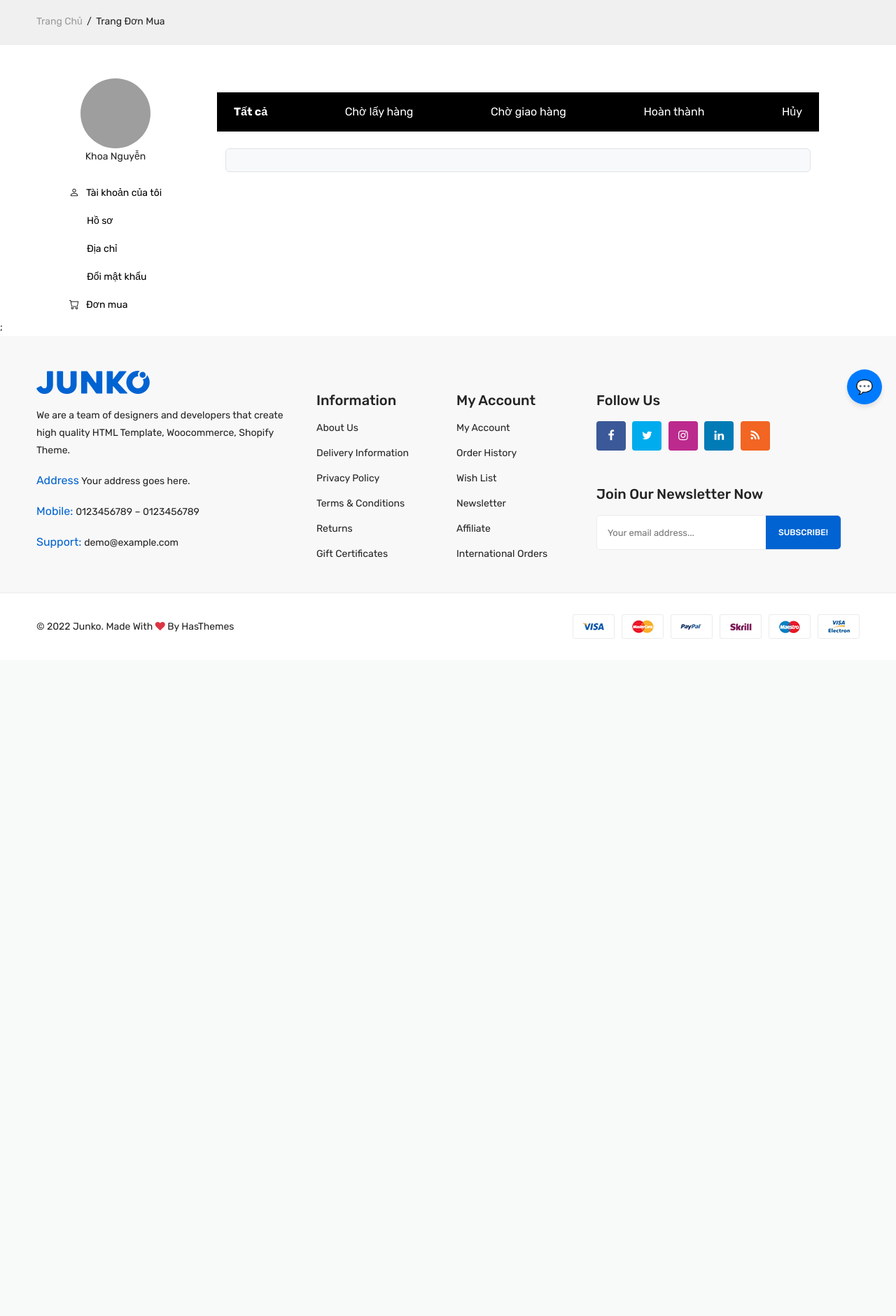
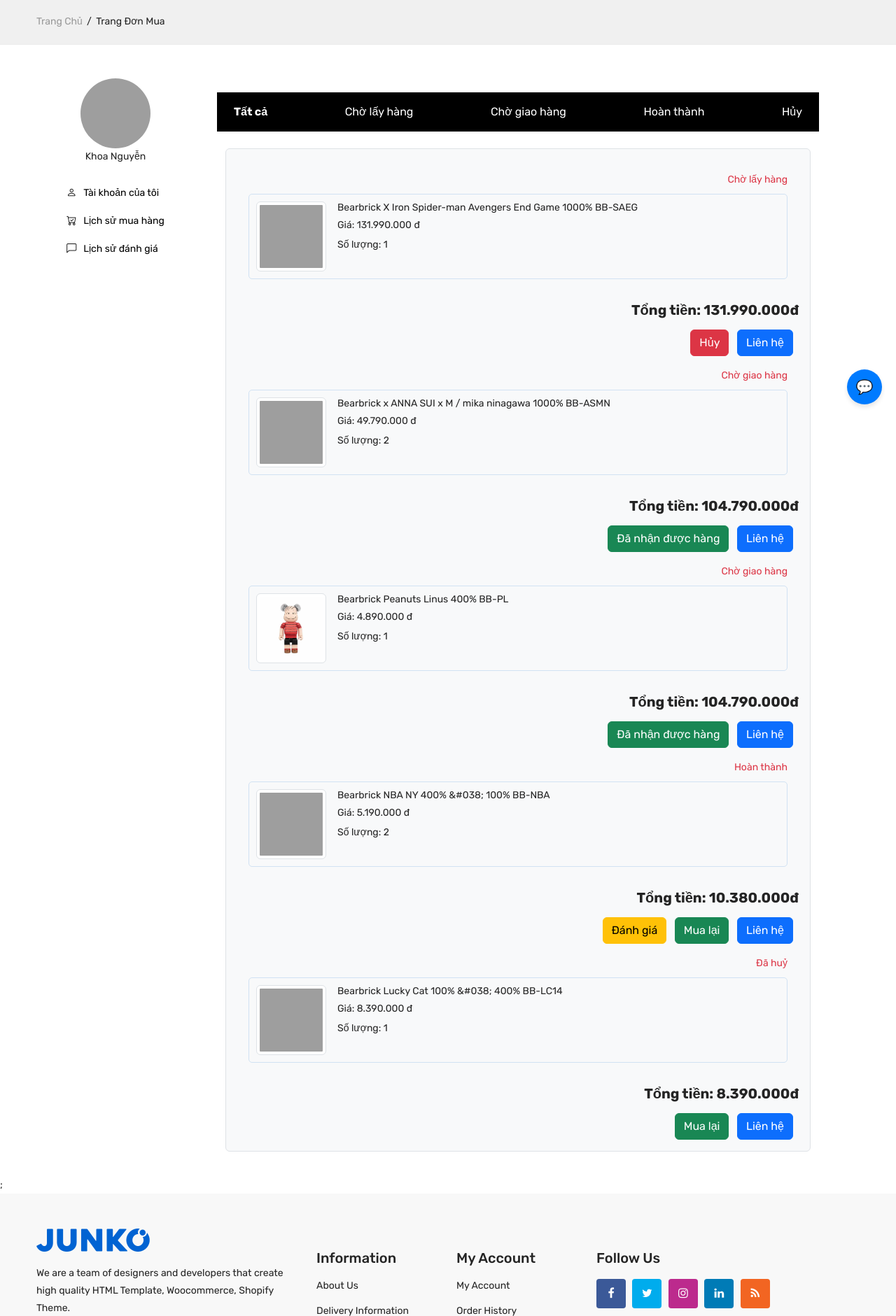
Before and after one commit to tinle1811/Beta6s, a Laravel app: page /purchase in a window 1280 px wide. Shown: the part 202-2083 px from the top of the page at 70% size. Before the commit the page ends 1115 px from the top, so only its background shows below. Run offline with Laravel 12, Linux system fonts and the light colour scheme; a user stored in the database is signed in; data comes from the database, SQL or seed files in the repository; data that the repository does not hold is empty; some web fonts are replaced; grey boxes are pictures that could not be loaded.

Commit message:
Khoa đã cập nhật lại danh sách đơn mua và thêm 2 liên kết đến danh sách sản phẩm đã mua, đã chấm điểm trong account/index.blade.php

```diff
--- a/resources/views/user/account/index.blade.php
+++ b/resources/views/user/account/index.blade.php
@@ -24,6 +24,12 @@
                     </li>
                     <li class="nav-item">
                         <a class="nav-link" href="{{route('user.account.purchase')}}"><i class="bi bi-cart"></i><span class="text">Đơn mua</span></a>
+                    </li>
+                    <li class="nav-item">
+                        <a class="nav-link" href="{{ route('user.account.purchaseHistory') }}"><i class="bi bi-cart-check"></i><span class="text">Lịch sử mua hàng</span></a>
+                    </li>
+                    <li class="nav-item">
+                        <a class="nav-link" href="{{ route('user.account.historyEvaluate') }}"><i class="bi bi-chat-left"></i><span class="text">Lịch sử đánh giá</span></a>
                     </li>
                 </ul>
             </div>
--- a/resources/views/user/account/purchase.blade.php
+++ b/resources/views/user/account/purchase.blade.php
@@ -11,19 +11,13 @@
                 </div>
                 <ul class="nav flex-column">
                     <li class="nav-item">
-                        <a class="nav-link active" href="#"><i class="bi bi-person"></i><span class="text">Tài khoản của tôi</span></a>
-                    </li>
-                    <li class="nav-item sub">
-                        <a class="nav-link" href="#"> <span class="text">Hồ sơ</span></a>
-                    </li>
-                    <li class="nav-item sub">
-                        <a class="nav-link" href="#"><span class="text">Địa chỉ</span></a>
-                    </li>
-                    <li class="nav-item sub">
-                        <a class="nav-link" href="#"><span class="text">Đổi mật khẩu</span></a>
+                        <a class="nav-link active" href="{{ route('user.account.index') }}"><i class="bi bi-person"></i><span class="text">Tài khoản của tôi</span></a>
                     </li>
                     <li class="nav-item">
-                        <a class="nav-link" href="#"><i class="bi bi-cart"></i><span class="text">Đơn mua</span></a>
+                        <a class="nav-link" href="{{ route('user.account.purchaseHistory') }}"><i class="bi bi-cart-check"></i><span class="text">Lịch sử mua hàng</span></a>
+                    </li>
+                    <li class="nav-item">
+                        <a class="nav-link" href="{{ route('user.account.historyEvaluate') }}"><i class="bi bi-chat-left"></i><span class="text">Lịch sử đánh giá</span></a>
                     </li>
                 </ul>
             </div>
@@ -40,7 +34,6 @@
                     <!-- Danh sách sản phẩm -->
                     <div class="p-3 bg-light mb-3 border rounded">
                         @foreach ($hoaDons as $hoaDon)  <!-- Lặp qua từng hóa đơn -->
-                            @foreach ($hoaDon->chiTietHoaDons as $cthd)  <!-- Lặp qua chi tiết hóa đơn của từng hóa đơn -->
                         <!-- Sản phẩm -->
                         <div class="p-3 rounded">
                             <!-- Trạng thái đơn hàng -->
@@ -52,17 +45,17 @@
                             <div class="info-producct d-flex justify-content-between align-items-center">
                                 <!-- Thông tin chi tiết -->
                                 <div class="d-flex">
-                                            <img src="{{ asset('assetsUser/img_product/' . $cthd->sanPham->HinhAnh) }}" class="img-thumbnail rounded me-3" style="width: 100px; height: 100px; object-fit: cover;">
+                                    <img src="{{ asset('assetsUser/img_product/' . $hoaDon->HinhAnh) }}" class="img-thumbnail rounded me-3" style="width: 100px; height: 100px; object-fit: cover;">
                                     <div>
-                                                <h5 class="mb-1">{{ $cthd->sanPham->TenSP }}</h5>
-                                                <p class="mb-1">Giá: {{ number_format($cthd->DonGia, 0, ',', '.' )}} đ</p>
-                                                <p class="mb-0">Số lượng: {{ $cthd->SoLuong }}</p>
+                                        <h5 class="mb-1">{{ $hoaDon->TenSP }}</h5>
+                                        <p class="mb-1">Giá: {{ number_format($hoaDon->DonGia, 0, ',', '.' )}} đ</p>
+                                        <p class="mb-0">Số lượng: {{ $hoaDon->SoLuong }}</p>
                                     </div>
                                 </div>
                             </div>
                         </div>
                         <div class="text-end py-3">
-                                    <p class="fw-bold mb-0 fs-5">Tổng tiền: {{ number_format($cthd->DonGia * $cthd->SoLuong, 0, ',', '.' )}}đ</p>
+                            <p class="fw-bold mb-0 fs-5">Tổng tiền: {{ number_format($hoaDon->TongTien, 0, ',', '.' )}}đ</p>
                         </div>
                         <div class="text-end">
                             {{-- Các nút thao tác có thể tiếp tục ở đây --}}
@@ -81,7 +74,8 @@
                                 <button class="btn btn-primary me-2">Liên hệ</button>
                             @endif
                         </div>
-                            @endforeach
+                            {{-- @foreach ($hoaDon->chiTietHoaDons as $cthd)  <!-- Lặp qua chi tiết hóa đơn của từng hóa đơn -->
+                            @endforeach --}}
                         @endforeach
                     </div>
                 </div>
```
Lines whose indentation alone changed are shown as unchanged.
